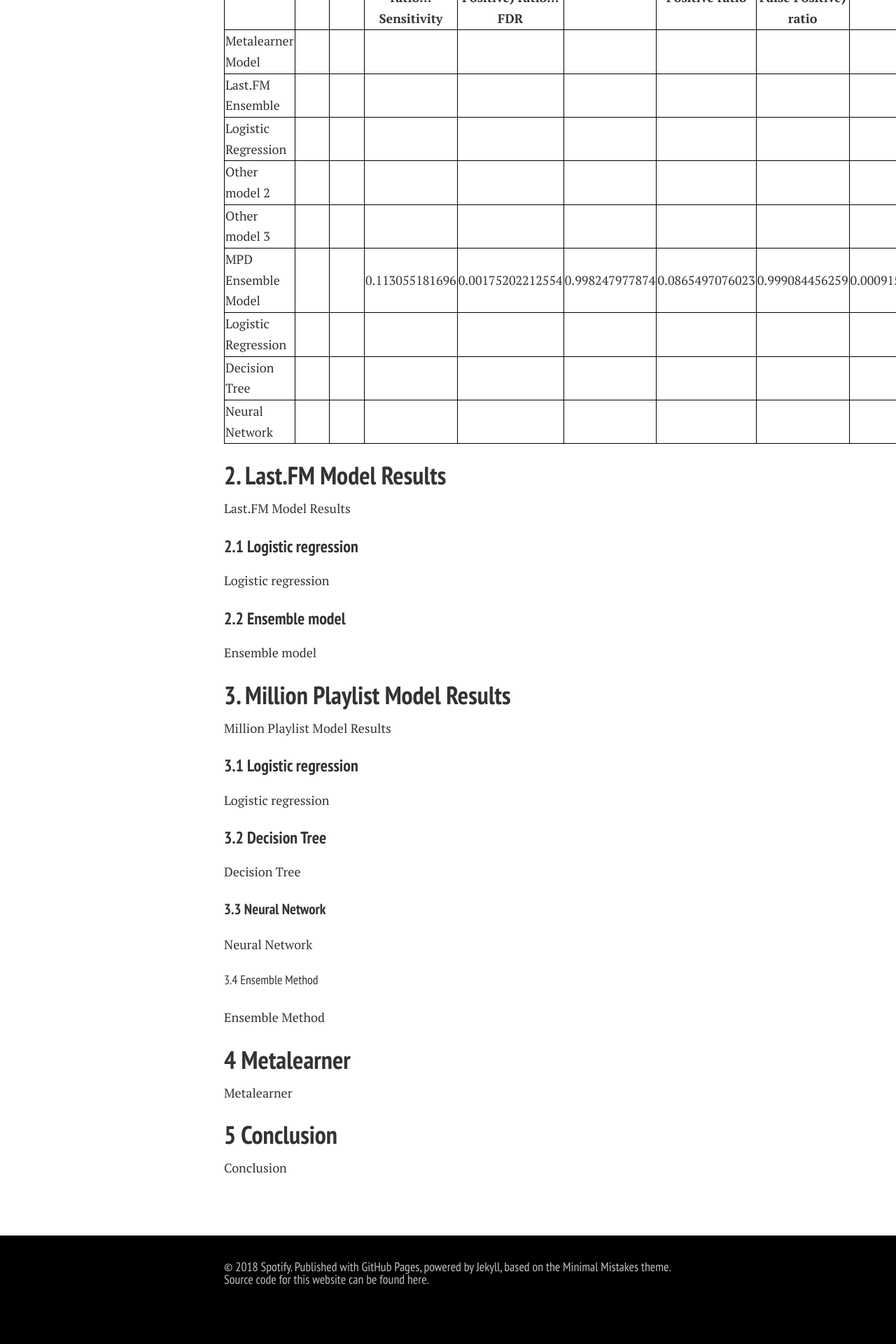
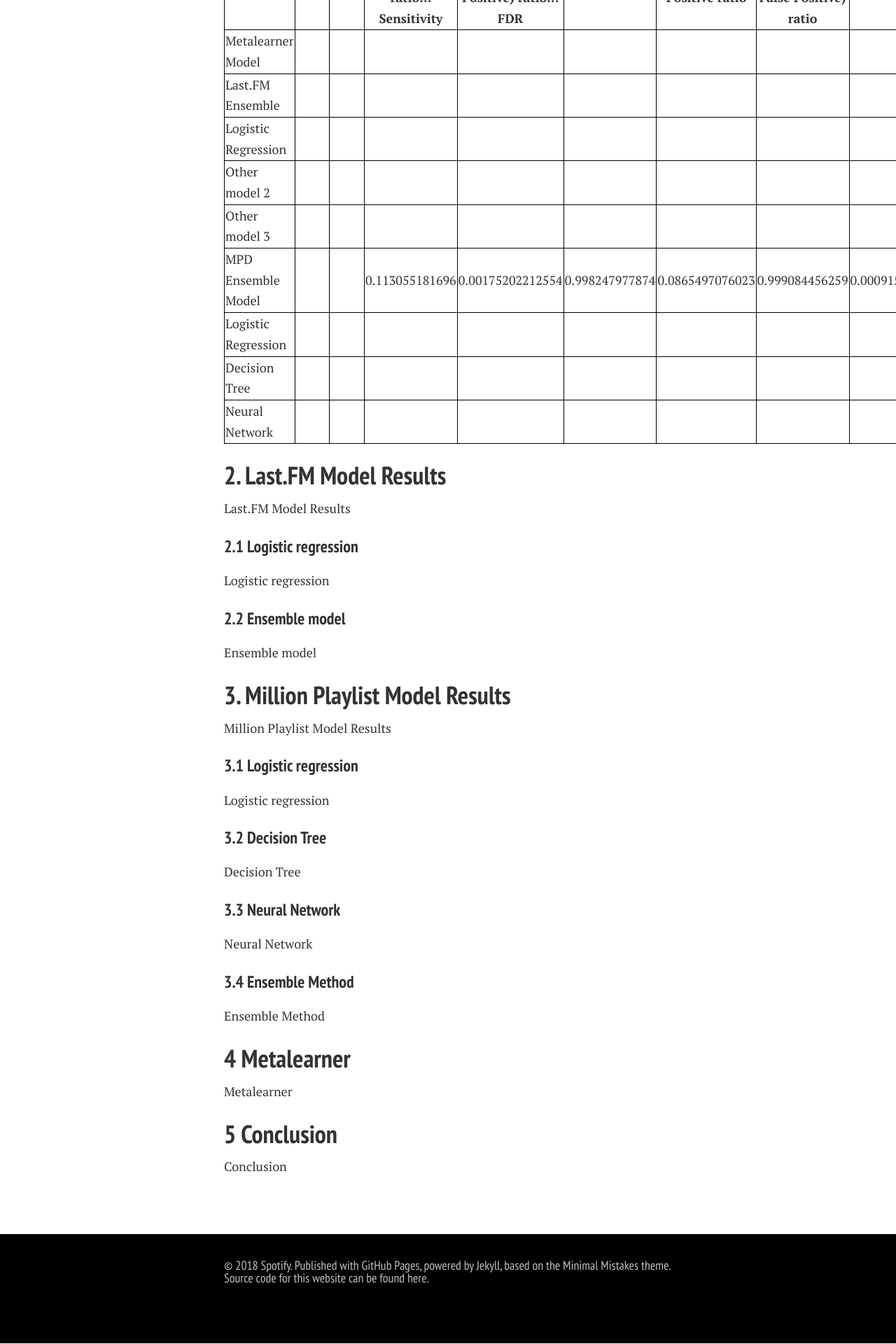
Before and after one commit to lyannaliu/lyannaliu.github.io, a Jekyll site: the page built from resultsandconclusion.md, in a window 1280 px wide. Shown: the part 777-2697 px from the top of the page at 70% size. Built offline with Jekyll 4.4.1, drawn with Linux system fonts in a browser that asks for light colours; nearby versions of some CDN libraries.

```diff
--- a/resultsandconclusion.md
+++ b/resultsandconclusion.md
@@ -154,17 +154,17 @@ All scores are mean values
 Last.FM Model Results
 <h3 id="2.1">2.1 Logistic regression</h3>
 Logistic regression
-<h4 id="2.2">2.2 Ensemble model</h4>
+<h3 id="2.2">2.2 Ensemble model</h3>
 Ensemble model
 <h2 id="3">3. Million Playlist Model Results</h2>
 Million Playlist Model Results
 <h3 id="3.1">3.1 Logistic regression</h3>
 Logistic regression
-<h4 id="3.2">3.2 Decision Tree</h4>
+<h3 id="3.2">3.2 Decision Tree</h3>
 Decision Tree
-<h5 id="3.3">3.3 Neural Network</h5>
+<h3 id="3.3">3.3 Neural Network</h3>
 Neural Network
-<h6 id="3.4">3.4 Ensemble Method</h6>
+<h3 id="3.4">3.4 Ensemble Method</h3>
 Ensemble Method
 <h2 id="4">4 Metalearner</h2>
 Metalearner
```
